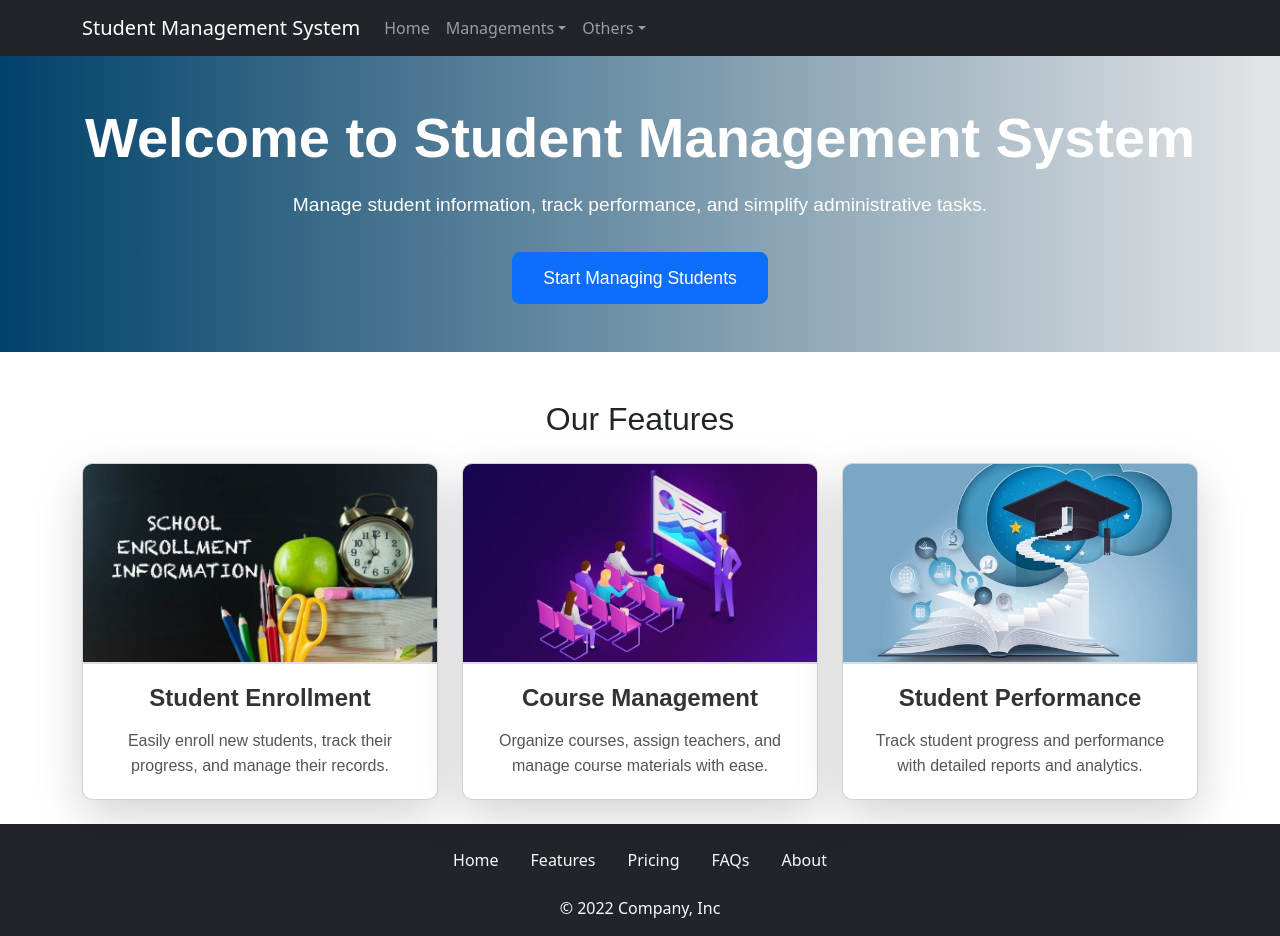
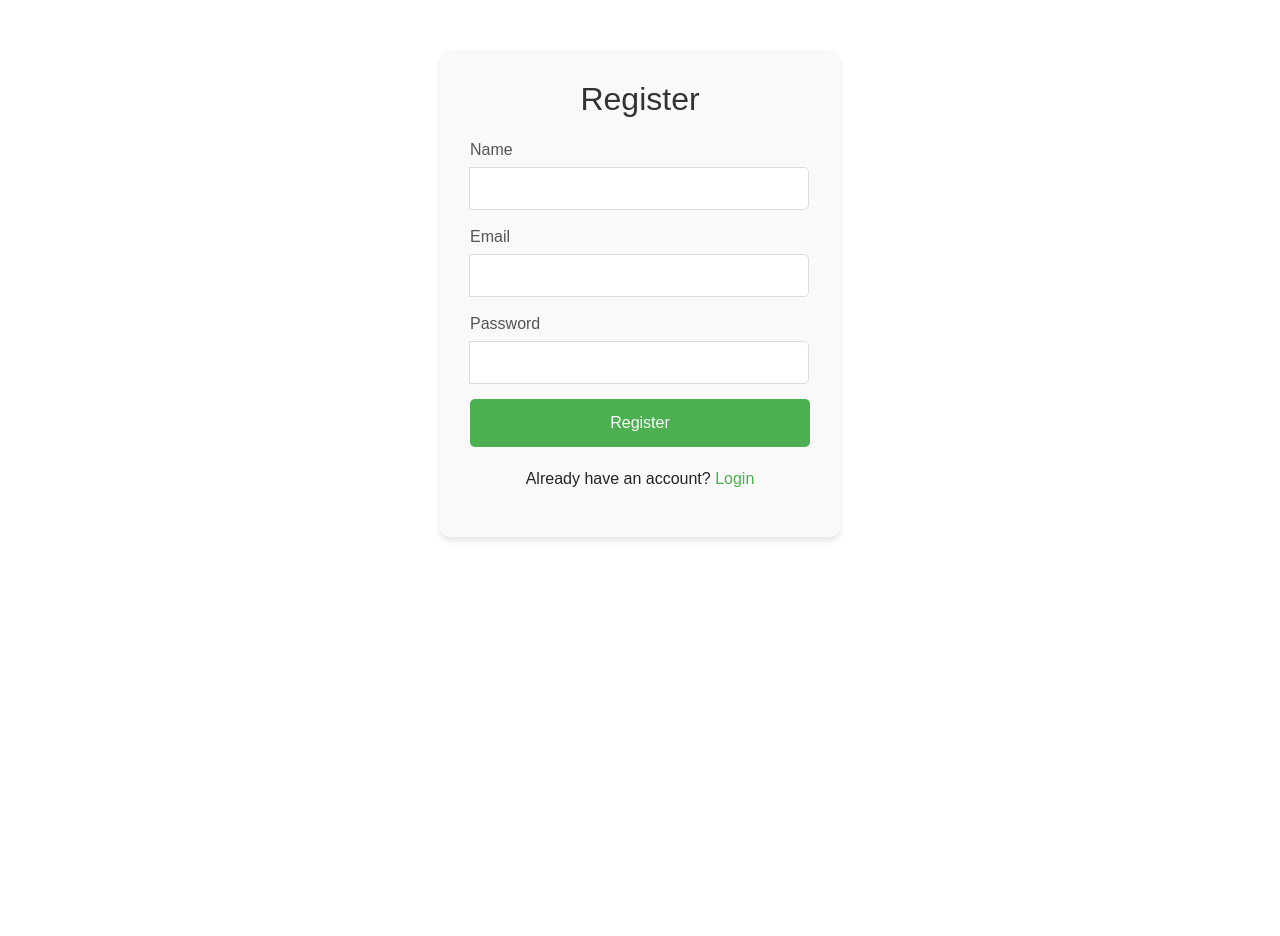
Before and after one commit to Ishara465/MernStack-SmsProject, a React (Vite) app in the folder client/: page / in a window 1280 px wide. After the commit the page ends 800 px from the top, so only its background shows below. Built offline with nearby package versions, Linux system fonts and the light colour scheme.

Commit message:
login created and validation create

```diff
--- a/client/src/App.jsx
+++ b/client/src/App.jsx
@@ -1,36 +1,46 @@
 import React from "react";
-import "./App.css";
-import { BrowserRouter, Routes, Route } from "react-router-dom";
+import { BrowserRouter, Routes, Route, useLocation } from "react-router-dom";
 import 'bootstrap/dist/css/bootstrap.min.css';
+import NavigationBar from "./components/NavigationBar/NavigationBar";
+import Footer from "./components/Footer/Footer";
 import Home from "./components/Home/Home";
 import StudentManagment from "./components/StudentManagment/student";
-import NavigationBar from "./components/NavigationBar/NavigationBar";
 import Tutor from "./components/Tutor/Tutor";
-import Footer from "./components/Footer/Footer";
 import ClassManagement from "./components/ClassManagement/ClassManagement";
 import EventManagement from "./components/EventManagement/EventManagement";
 import ClassFee from "./components/ClassFee/ClassFee";
 import AttedanceManagement from "./components/AttendanceManagement/AttedanceManagement";
+import Register from "./components/Register&Login/Register";
+import Login from "./components/Register&Login/Login";
 
 function App() {
+  const location = useLocation(); // Get current path
+  const hideNavAndFooter = location.pathname === "/" || location.pathname === "/login";
+
   return (
     <div>
-      <BrowserRouter>
-        {/* NavigationBar should be outside Routes */}
-        <NavigationBar />
-        <Routes>
-          <Route path="/" element={<Home />} />
-          <Route path="/student" element={<StudentManagment />} />
-          <Route path="/tutor" element={<Tutor/>} />
-          <Route path="/classMng" element={<ClassManagement/>} />
-          <Route path="/eventMng" element={<EventManagement/>} />
-          <Route path="/classFee" element={<ClassFee/>} />
-          <Route path="/attendanceMg" element={<AttedanceManagement/>} />
-        </Routes>
-        <Footer/>
-      </BrowserRouter>
+      {!hideNavAndFooter && <NavigationBar />} {/* Hide Navbar on Register & Login */}
+      <Routes>
+        <Route path="/" element={<Register />} />
+        <Route path="/login" element={<Login />} />
+        <Route path="/home" element={<Home />} />
+        <Route path="/student" element={<StudentManagment />} />
+        <Route path="/tutor" element={<Tutor />} />
+        <Route path="/classMng" element={<ClassManagement />} />
+        <Route path="/eventMng" element={<EventManagement />} />
+        <Route path="/classFee" element={<ClassFee />} />
+        <Route path="/attendanceMg" element={<AttedanceManagement />} />
+      </Routes>
+      {!hideNavAndFooter && <Footer />} {/* Hide Footer on Register & Login */}
     </div>
   );
 }
 
-export default App;
+// Wrap App with BrowserRouter in index.js
+export default function WrappedApp() {
+  return (
+    <BrowserRouter>
+      <App />
+    </BrowserRouter>
+  );
+}
--- a/client/src/components/ClassFee/ClassFee.jsx
+++ b/client/src/components/ClassFee/ClassFee.jsx
@@ -10,10 +10,16 @@ function ClassFee(){
         const [className,setClassName] = useState("");
         const [paymentMonth,setPaymentMonth] = useState("");
         const [classFee,setClassFee] = useState("");
+         const [errorMessage ,setErrorMessage] = useState("")
 
          // ! Save Class
         const Submit = async(e) =>{
         e.preventDefault();
+        if(!studentID || !className || !paymentMonth || !classFee){
+          setErrorMessage("All fields are required! Please fill out all fields")
+          return;
+        }
+
         try{
           const response = await axios.post("http://127.0.0.1:8000/smsBK/classFeeSave",{
             studentID,
@@ -142,6 +148,9 @@ const handleUpdate = async (id,e) =>{
       <div className="col-8 p-5 m-1 ">
      <div className='container'>
      <Form className=' column-02 ' >
+       {/* Form validation */}
+       {errorMessage && <p style={{color:"red",fontWeight:"bold"}}>{errorMessage}</p> }
+
           <div className="row">
             <div className="col-10">
               <Form.Group className="mb-3" >
--- a/client/src/components/EventManagement/EventManagement.jsx
+++ b/client/src/components/EventManagement/EventManagement.jsx
@@ -9,10 +9,15 @@ function EventManagement(){
     const [startDateTime,setStartDateTime] = useState("");
     const [ endDateTime,setEndDateTime] = useState("");
     const [description,setDescription] = useState("");
+    const [errorMessage ,setErrorMessage] = useState("")
 
     // ! Save Student
     const Submit = async(e) =>{
       e.preventDefault();
+      if(!title || !startDateTime || !endDateTime || !description){
+        setErrorMessage("All fields are required! Please fill out all fields")
+        return;
+      }
       try{
         const response = await axios.post("http://127.0.0.1:8000/smsBK/eventMgSave",{
           title,
@@ -144,6 +149,9 @@ const handleUpdate = async (id,e) =>{
       {/* Second column body */}
       <div className="col-8 p-5 m-1 ">
       <Form className='container column-02 ' >
+{/* form validation */}
+
+{errorMessage && <p style={{color:"red",fontWeight:"bold"}}>{errorMessage}</p>}
           <div className="row">
             <div className="col-md-6">
               <Form.Group className="mb-3" >
--- /dev/null
+++ b/client/src/components/Register&Login/Login&Register.css
@@ -0,0 +1,71 @@
+/* SignUp.css */
+.sign-up-container {
+    max-width: 400px;
+    margin: 50px auto;
+    padding: 30px;
+    background-color: #f9f9f9;
+    border-radius: 10px;
+    box-shadow: 0 4px 6px rgba(0, 0, 0, 0.1);
+    font-family: Arial, sans-serif;
+  }
+
+  h2 {
+    text-align: center;
+    color: #333;
+    margin-bottom: 20px;
+  }
+
+  .input-group {
+    margin-bottom: 15px;
+  }
+
+  label {
+    display: block;
+    margin-bottom: 5px;
+    color: #555;
+  }
+
+  input {
+    width: 100%;
+    padding: 10px;
+    font-size: 14px;
+    border: 1px solid #ddd;
+    border-radius: 5px;
+    box-sizing: border-box;
+  }
+
+  input:focus {
+    outline: none;
+    border-color: #4CAF50;
+    box-shadow: 0 0 5px rgba(76, 175, 80, 0.5);
+  }
+
+  button.submit-btn {
+    width: 100%;
+    padding: 12px;
+    background-color: #4CAF50;
+    color: white;
+    font-size: 16px;
+    border: none;
+    border-radius: 5px;
+    cursor: pointer;
+    transition: background-color 0.3s;
+  }
+
+  button.submit-btn:hover {
+    background-color: #45a049;
+  }
+
+  p.login-link {
+    text-align: center;
+    margin-top: 20px;
+  }
+
+  p.login-link a {
+    color: #4CAF50;
+    text-decoration: none;
+  }
+
+  p.login-link a:hover {
+    text-decoration: underline;
+  }
--- /dev/null
+++ b/client/src/components/Register&Login/Login.jsx
@@ -0,0 +1,62 @@
+import React, { useState } from 'react';
+import { Link } from 'react-router-dom';
+import'./Login&Register.css' // Import the CSS file
+import axios from 'axios'
+import { useNavigate } from 'react-router-dom';
+
+function Login(){
+    const [email, setEmail] = useState('');
+    const [password, setPassword] = useState('');
+    const navigate = useNavigate();
+
+  const handleSubmit = (e) => {
+    e.preventDefault();
+    // Handle sign up logic here (e.g., API call)
+    axios.post('http://127.0.0.1:8000/smsBK/login',{email,password})
+    .then(result => {console.log(result)
+        if(result.data === "Success"){
+            navigate("/home")
+        }else{
+            alert("password is wrong")
+        }
+
+
+    })
+    .catch(err=> console.log(err))
+
+  };
+
+    return(
+        <div className="sign-up-container">
+        <h2>Login</h2>
+        <form onSubmit={handleSubmit}>
+          <div className="input-group">
+            <label htmlFor="email">Email</label>
+            <input
+              type="email"
+              id="email"
+              value={email}
+              onChange={(e) => setEmail(e.target.value)}
+              required
+            />
+          </div>
+          <div className="input-group">
+            <label htmlFor="password">Password</label>
+            <input
+              type="password"
+              id="password"
+              value={password}
+              onChange={(e) => setPassword(e.target.value)}
+              required
+            />
+          </div>
+          <button type="submit" className="submit-btn">Register</button>
+        </form>
+        <p className="login-link">
+         You have not Account? <Link to="/">Register</Link>
+        </p>
+      </div>
+    )
+}
+
+export default Login;
--- /dev/null
+++ b/client/src/components/Register&Login/Register.jsx
@@ -0,0 +1,68 @@
+import React, { useState } from 'react';
+import axios from 'axios';
+import {useNavigate} from 'react-router-dom';
+import'./Login&Register.css'
+import { Link } from 'react-router-dom';
+
+const Register = () => {
+
+    const [name,setName] = useState("");
+    const[email,setEmail] = useState("");
+    const [password,setPassword]=useState("");
+    const navigate =useNavigate();
+
+    const handleSubmit = (e)=>{
+        e.preventDefault();
+
+        axios.post('http://127.0.0.1:8000/smsBK/register',{name,email,password})
+        .then(result =>{console.log(result)
+            navigate("/login")
+        })
+        .catch(err=>console.log(err))
+
+
+    }
+  return (
+    <div className="sign-up-container">
+      <h2>Register</h2>
+      <form onSubmit={handleSubmit}>
+        <div className="input-group">
+          <label htmlFor="name">Name</label>
+          <input
+            type="text"
+            id="name"
+            value={name}
+            onChange={(e) => setName(e.target.value)}
+            required
+          />
+        </div>
+        <div className="input-group">
+          <label htmlFor="email">Email</label>
+          <input
+            type="email"
+            id="email"
+            value={email}
+            onChange={(e) => setEmail(e.target.value)}
+            required
+          />
+        </div>
+        <div className="input-group">
+          <label htmlFor="password">Password</label>
+          <input
+            type="password"
+            id="password"
+            value={password}
+            onChange={(e) => setPassword(e.target.value)}
+            required
+          />
+        </div>
+        <button type="submit" className="submit-btn">Register</button>
+      </form>
+      <p className="login-link">
+        Already have an account? <Link to="/login">Login</Link>
+      </p>
+    </div>
+  )
+}
+
+export default Register
--- a/client/src/components/Tutor/Tutor.jsx
+++ b/client/src/components/Tutor/Tutor.jsx
@@ -14,10 +14,17 @@ function Tutor  ()  {
     const [tNic,setTNic] = useState("");
     const [email,setEmail] = useState("");
     const [tSubject,setTSubject] = useState("");
+    const [errorMessage ,setErrorMessage] = useState("")
 
     // ! Save Student
     const Submit = async(e) =>{
       e.preventDefault();
+
+      if(!tName || !tPhoneNumber || !tDob || !tAddress || !tNic || !email || !tSubject){
+        setErrorMessage("All fields are required! Please fill out all fields")
+        return;
+      }
+
       try{
         const response = await axios.post("http://127.0.0.1:8000/smsBK/tutorSave",{
           tName: tName,
@@ -155,6 +162,9 @@ const handleUpdate = async (id,e) =>{
         {/* Second column body */}
         <div className="col-8 p-5 m-1">
         <Form className='container column-02' >
+          {/* form validation */}
+          {errorMessage && <p style={{color:"red",fontWeight:"bold"}}>{errorMessage}</p> }
+
             <div className="row">
               <div className="col-md-6">
                 <Form.Group className="mb-3" controlId="formStudentName">
```
Also changed, not shown: client/src/components/AttendanceManagement/AttedanceManagement.jsx (+11 -0 lines), client/src/components/ClassManagement/ClassManagement.jsx (+8 -0 lines), client/src/components/StudentManagment/student.jsx (+15 -1 lines), 2 other files (tests, documents, lock files or other folders).
